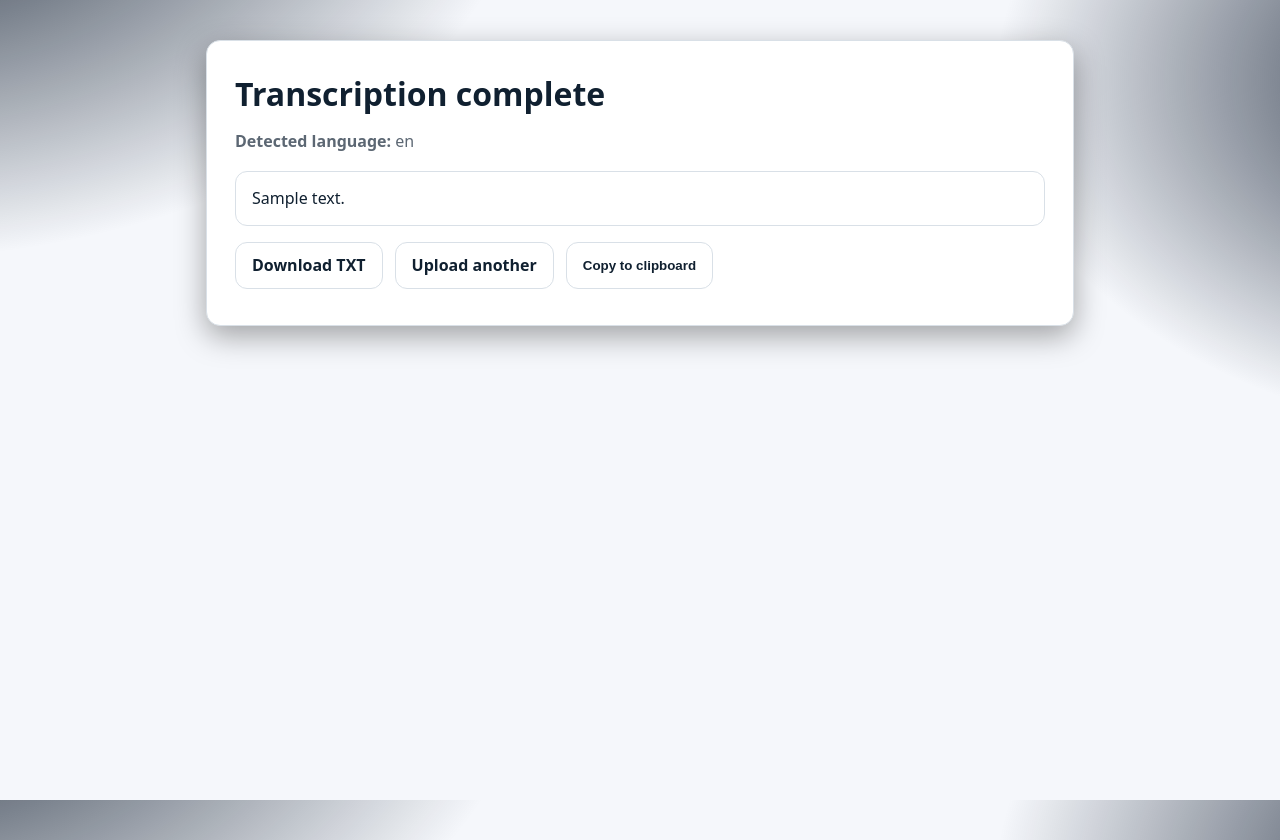
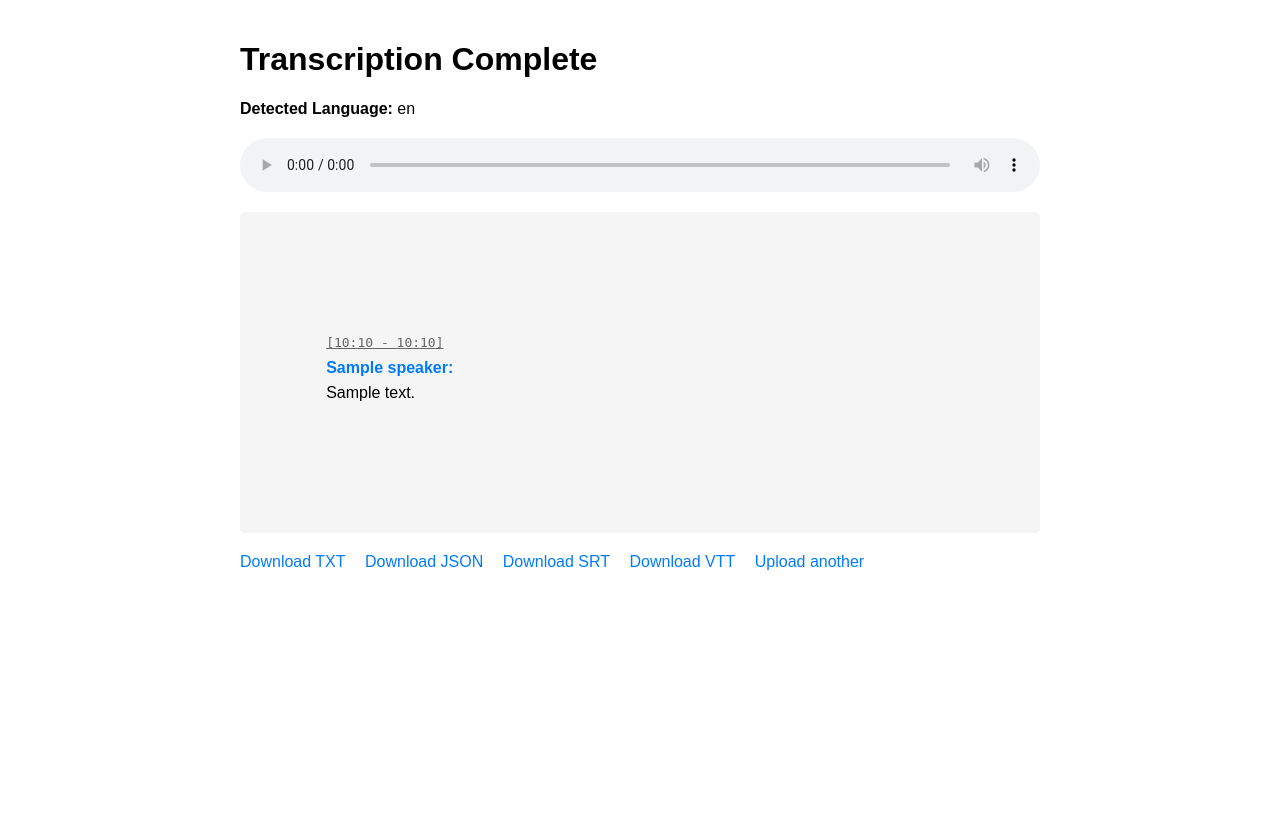
Before and after one commit to provecticus/docker-transcribe-app, a Flask app: template templates/result.html in a window 1280 px wide. After the commit the page ends 570 px from the top, so only its background shows below. Run offline with Flask 3, Linux system fonts and the light colour scheme; the template is opened without the code that fills it: most values are stand-ins (such as "Sample title", 1, 10 or a date in 2020).

Commit message:
lots of fixes

```diff
--- a/app.py
+++ b/app.py
@@ -1,59 +1,125 @@
-from flask import Flask, request, render_template, send_file, url_for
 import os
-import tempfile
-from faster_whisper import WhisperModel  # Faster than base Whisper
+import json
+from pathlib import Path
+from flask import Flask, request, render_template, send_file, abort, url_for
+
+from asr_pipeline import transcribe_with_speakers, to_srt, to_vtt
+
+APP_DIR = Path(__file__).parent.resolve()
+UPLOAD_DIR = APP_DIR / "Uploads"
+UPLOAD_DIR.mkdir(exist_ok=True)
 
 app = Flask(__name__)
-app.config['UPLOAD_FOLDER'] = 'uploads'
-os.makedirs(app.config['UPLOAD_FOLDER'], exist_ok=True)
+app.config["UPLOAD_FOLDER"] = str(UPLOAD_DIR)
 
-# Load model once (base.en for English; swap to 'small' for better accuracy, slower)
-model = WhisperModel("base.en", device="cpu", compute_type="int8")
+WHISPER_MODEL = os.environ.get("WHISPER_MODEL", "small.en")
+KEEP_UPLOADS = os.environ.get("KEEP_UPLOADS", "false").lower() == "true"
 
-@app.route('/', methods=['GET', 'POST'])
+def cleanup_uploads(exclude_files=None):
+    """Delete old files in UPLOAD_DIR, excluding specified files."""
+    exclude_files = exclude_files or set()
+    for file_path in UPLOAD_DIR.iterdir():
+        if file_path.name not in exclude_files and file_path.is_file():
+            try:
+                file_path.unlink(missing_ok=True)
+            except Exception as e:
+                print(f"Failed to delete {file_path}: {e}")
+
+@app.route("/", methods=["GET", "POST"])
 def index():
-    if request.method == 'POST':
-        if 'file' not in request.files:
-            return render_template('index.html', error="No file selected")
-        file = request.files['file']
-        if file.filename == '':
-            return render_template('index.html', error="No file selected")
+    if request.method == "POST":
+        if "file" not in request.files:
+            return render_template("index.html", error="No file part")
+        f = request.files["file"]
+        if not f or f.filename == "":
+            return render_template("index.html", error="No file selected")
+        if not f.filename.lower().endswith((".mp3", ".wav", ".flac", ".m4a", ".ogg")):
+            return render_template("index.html", error="Unsupported format. Use MP3, WAV, FLAC, M4A, or OGG.")
 
-        # Supported formats
-        if not file.filename.lower().endswith(('.mp3', '.wav', '.flac', '.m4a', '.ogg')):
-            return render_template('index.html', error="Unsupported format. Use MP3, WAV, FLAC, M4A, or OGG.")
+        # Clean old uploads before saving new one
+        cleanup_uploads()
 
-        # Save temp file
-        with tempfile.NamedTemporaryFile(delete=False, suffix=os.path.splitext(file.filename)[1]) as temp_file:
-            file.save(temp_file.name)
-            audio_path = temp_file.name
+        # Persist upload
+        suffix = os.path.splitext(f.filename)[1]
+        tmp_path = UPLOAD_DIR / f"upload{suffix}"
+        f.save(tmp_path)
 
         try:
-            # Transcribe (segments for timestamps if needed; here full text)
-            segments, info = model.transcribe(audio_path, beam_size=5, language="en")
-            text = ' '.join(segment.text for segment in segments)
-            detected_lang = info.language if info.language else "en"
+            res = transcribe_with_speakers(str(tmp_path), model_name=WHISPER_MODEL)
+            segments = res["segments"]
+            lang = res["language"]
 
-            # Save TXT for download
-            txt_path = os.path.join(app.config['UPLOAD_FOLDER'], 'transcription.txt')
-            with open(txt_path, 'w', encoding='utf-8') as f:
-                f.write(text)
+            base = "transcription"
+            json_path = UPLOAD_DIR / f"{base}.json"
+            srt_path = UPLOAD_DIR / f"{base}.srt"
+            vtt_path = UPLOAD_DIR / f"{base}.vtt"
+            txt_path = UPLOAD_DIR / f"{base}.txt"
 
-            # Cleanup temp
-            os.unlink(audio_path)
+            json_path.write_text(json.dumps({"language": lang, "segments": segments}, ensure_ascii=False, indent=2), encoding="utf-8")
+            srt_path.write_text(to_srt(segments), encoding="utf-8")
+            vtt_path.write_text(to_vtt(segments), encoding="utf-8")
 
-            return render_template('result.html', text=text, lang=detected_lang, txt_path=txt_path)
+            # Human-readable TXT
+            lines = []
+            for seg in segments:
+                mm_start = int(seg["start"] // 60)
+                ss_start = int(seg["start"] % 60)
+                mm_end = int(seg["end"] // 60)
+                ss_end = int(seg["end"] % 60)
+                lines.append(f"[{mm_start:02d}:{ss_start:02d} - {mm_end:02d}:{ss_end:02d}] {seg['speaker']}: {seg['text']}")
+            txt_path.write_text("\n".join(lines), encoding="utf-8")
+
+            # Keep audio file and generate URL
+            audio_url = url_for('serve_audio', filename=f"upload{suffix}") if KEEP_UPLOADS else None
+
+            # Delete original upload (if not keeping)
+            if not KEEP_UPLOADS:
+                try:
+                    tmp_path.unlink(missing_ok=True)
+                except Exception:
+                    pass
+
+            return render_template(
+                "result.html",
+                lang=lang,
+                segments=segments,
+                files={
+                    "txt": url_for('download_file', kind='txt'),
+                    "json": url_for('download_file', kind='json'),
+                    "srt": url_for('download_file', kind='srt'),
+                    "vtt": url_for('download_file', kind='vtt'),
+                },
+                audio_url=audio_url
+            )
+
         except Exception as e:
-            os.unlink(audio_path)
-            return render_template('index.html', error=f"Transcription failed: {str(e)}")
+            if not KEEP_UPLOADS:
+                try:
+                    tmp_path.unlink(missing_ok=True)
+                except Exception:
+                    pass
+            return render_template("index.html", error=f"Transcription failed: {str(e)}")
 
-    return render_template('index.html')
+    return render_template("index.html")
 
-@app.route('/download')
-def download():
-    if os.path.exists('uploads/transcription.txt'):
-        return send_file('uploads/transcription.txt', as_attachment=True, download_name='transcription.txt')
-    return "No file to download", 404
+@app.route("/download/<kind>")
+def download_file(kind: str):
+    base = "transcription"
+    if kind not in {"txt", "json", "srt", "vtt"}:
+        abort(404)
+    path = UPLOAD_DIR / f"{base}.{kind}"
+    if not path.exists():
+        abort(404)
+    return send_file(str(path), as_attachment=True, download_name=path.name)
 
-if __name__ == '__main__':
-    app.run(debug=True, host='0.0.0.0', port=5000)
+@app.route("/audio/<filename>")
+def serve_audio(filename: str):
+    path = UPLOAD_DIR / filename
+    if not path.exists():
+        abort(404)
+    return send_file(str(path), mimetype='audio/mpeg' if filename.endswith('.mp3') else 'audio/wav')
+
+if __name__ == "__main__":
+    host = os.environ.get("HOST", "0.0.0.0")
+    port = int(os.environ.get("PORT", "5000"))
+    app.run(debug=False, host=host, port=port)
--- /dev/null
+++ b/requirements.txt
@@ -0,0 +1,6 @@
+flask==3.0.3
+whisperx==3.1.5
+pyannote.audio==3.1.1
+torch==2.4.1
+numpy<2.0
+huggingface_hub==0.26.0
--- a/templates/result.html
+++ b/templates/result.html
@@ -1,96 +1,90 @@
 <!DOCTYPE html>
 <html lang="en">
 <head>
-  <meta charset="utf-8" />
-  <title>Transcription Result</title>
-  <meta name="viewport" content="width=device-width, initial-scale=1" />
+    <meta charset="UTF-8">
+    <title>Transcription Complete</title>
     <style>
-    :root{
-      --bg:#0b0d10;--surface:#12161c;--card:#171c22;--text:#e6ecf2;--muted:#a8b3bf;
-      --primary:#4ea3ff;--primary-ink:#06121f;--outline:#29323b;--radius:14px;--shadow:0 10px 30px rgba(0,0,0,.35);
-      --focus:0 0 0 3px rgba(78,163,255,.35)
+        body {
+            font-family: Arial, sans-serif;
+            max-width: 800px;
+            margin: 0 auto;
+            padding: 20px;
         }
-    @media (prefers-color-scheme: light){
-      :root{--bg:#f5f7fb;--surface:#fff;--card:#fff;--text:#102030;--muted:#5c6773;--primary:#1769ff;--primary-ink:#fff;--outline:#d9e0e7}
+        .transcript {
+            background: #f5f5f5;
+            padding: 15px;
+            border-radius: 5px;
+            white-space: pre-wrap;
+            line-height: 1.6;
         }
-    *{box-sizing:border-box}
-    html,body{height:100%}
-    body{
-      margin:0;
-      font:16px/1.55 system-ui,-apple-system,Segoe UI,Roboto,Ubuntu,Cantarell,"Helvetica Neue",Arial;
-      color:var(--text);
-      background:
-        radial-gradient(1100px 700px at -10% -20%, #142132 0%, transparent 60%),
-        radial-gradient(900px 600px at 120% 10%, #182437 0%, transparent 60%),
-        var(--bg)
+        .segment {
+            margin-bottom: 10px;
         }
-    .container{max-width:900px;margin:clamp(24px,5vh,48px) auto;padding:0 16px}
-    .card{background:var(--card);border:1px solid var(--outline);border-radius:var(--radius);box-shadow:var(--shadow);padding:clamp(18px,3vw,28px)}
-    h1{margin:0 0 10px;font-weight:650}
-    .meta{color:var(--muted);margin:0 0 18px}
-
-    /* Transcript box */
-    .transcript{
-      background:var(--surface);
-      border:1px solid var(--outline);
-      border-radius:12px;
-      padding:14px 16px;
-      max-height:60vh;
-      overflow-y:auto;
-      white-space:pre-wrap;        /* preserve newlines + wrap long lines  */
-      word-wrap:break-word;        /* break long tokens                     */
-      line-height:1.55;
+        .timestamp {
+            color: #666;
+            font-family: monospace;
+            margin-right: 10px;
+            cursor: pointer;
+            text-decoration: underline;
         }
-
-    /* Buttons */
-    .actions{display:flex;gap:12px;flex-wrap:wrap;margin-top:16px}
-    .btn, a.btn{
-      appearance:none;border:1px solid var(--outline);background:var(--surface);color:var(--text);
-      padding:10px 16px;border-radius:12px;font-weight:600;text-decoration:none;cursor:pointer;
-      transition:transform .06s ease, background .2s ease, border-color .2s ease
+        .timestamp:hover {
+            color: #007bff;
         }
-    .btn:hover{transform:translateY(-1px)}
-    .btn:active{transform:translateY(0)}
-    .btn:focus-visible{outline:none;box-shadow:var(--focus)}
-    .btn-primary{
-      background:linear-gradient(180deg,#5db1ff,#4699f2);
-      border-color:#3f85cf;color:var(--primary-ink)
+        .speaker {
+            font-weight: bold;
+            color: #007bff;
+            margin-right: 10px;
         }
-    .btn-ghost{background:transparent}
-
-    .copy-note{color:var(--muted);font-size:.93rem;margin-top:8px}
+        .links {
+            margin-top: 20px;
+        }
+        .links a {
+            margin-right: 15px;
+            text-decoration: none;
+            color: #007bff;
+        }
+        .links a:hover {
+            text-decoration: underline;
+        }
+        audio {
+            display: block;
+            margin: 20px 0;
+            width: 100%;
+        }
     </style>
 </head>
 <body>
-  <div class="container">
-    <div class="card">
-      <h1>Transcription complete</h1>
-      <p class="meta"><strong>Detected language:</strong> {{ lang }}</p>
-
-      <div id="transcript" class="transcript">{{ text }}</div>
-
-      <div class="actions">
-        <a class="btn btn-primary" href="{{ url_for('download') }}">Download TXT</a>
-        <a class="btn" href="{{ url_for('index') }}">Upload another</a>
-        <button id="copy-btn" class="btn btn-ghost" type="button">Copy to clipboard</button>
+    <h1>Transcription Complete</h1>
+    <p><strong>Detected Language:</strong> {{ lang }}</p>
+    {% if audio_url %}
+        <audio controls src="{{ audio_url }}" id="audio-player"></audio>
+    {% endif %}
+    <div class="transcript">
+        {% for seg in segments %}
+            <div class="segment">
+                <span class="timestamp" onclick="seekTo({{ seg.start }})">[{{ '%02d:%02d' % (seg.start//60, seg.start%60) }} - {{ '%02d:%02d' % (seg.end//60, seg.end%60) }}]</span>
+                <span class="speaker">{{ seg.speaker }}:</span>
+                {{ seg.text }}
             </div>
-      <div id="copy-note" class="copy-note" role="status" aria-live="polite"></div>
+        {% endfor %}
     </div>
+    <div class="links">
+        <a href="{{ files.txt }}">Download TXT</a>
+        <a href="{{ files.json }}">Download JSON</a>
+        <a href="{{ files.srt }}">Download SRT</a>
+        <a href="{{ files.vtt }}">Download VTT</a>
+        <a href="{{ url_for('index') }}">Upload another</a>
     </div>
-
     <script>
-    // Optional: quick "Copy to clipboard" helper.
-    document.getElementById('copy-btn').addEventListener('click', async () => {
-      const el = document.getElementById('transcript');
-      try {
-        await navigator.clipboard.writeText(el.textContent || el.innerText || "");
-        const note = document.getElementById('copy-note');
-        note.textContent = "Copied!";
-        setTimeout(() => note.textContent = "", 1800);
-      } catch (e) {
-        alert("Copy failed. You can select and copy manually.");
+        function seekTo(seconds) {
+            const audio = document.getElementById('audio-player');
+            if (audio) {
+                audio.currentTime = seconds;
+                if (audio.paused) {
+                    audio.play();
                 }
-    });
+            }
+        }
     </script>
 </body>
 </html>
```
Also changed, not shown: asr_pipeline.py (added, +141 -0 lines), templates/index.html (+38 -209 lines), README.md, 3 other files. Lines whose indentation alone changed are shown as unchanged.
